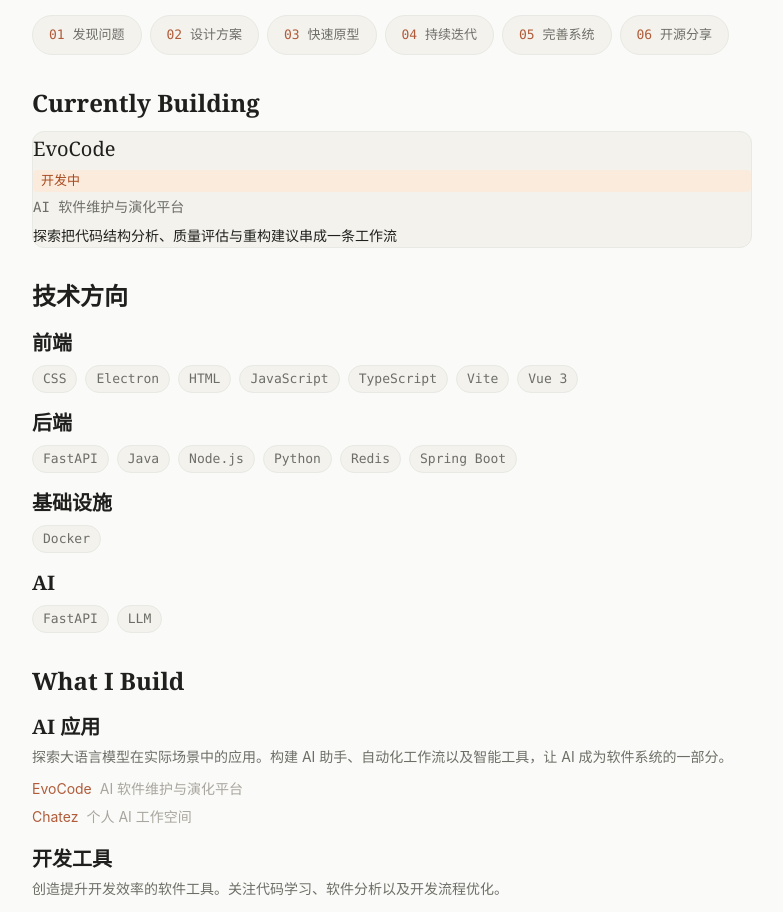
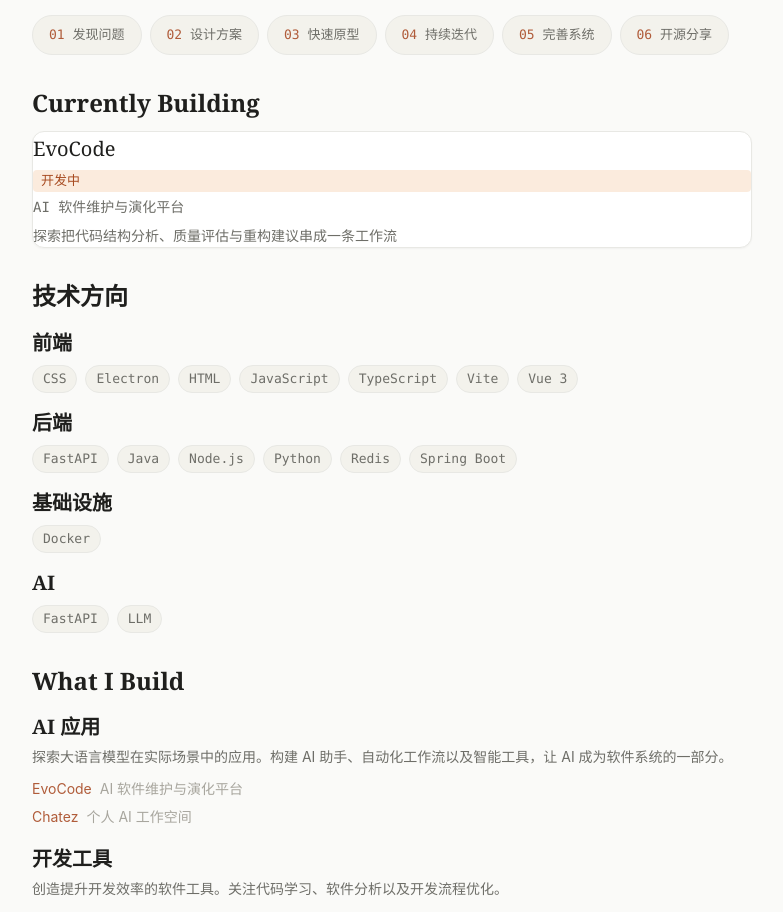
Before and after one commit to anyuer678/yuer.dev, a Vue app: page /about in a window 1280 px wide. Shown: the part 1080-1992 px from the top of the page, without its empty margins (160-943 px from the left). Built offline with nearby package versions, Linux system fonts and the light colour scheme.

Commit message:
﻿style(about): Currently Building 卡片白底化
about__focus 背景 surface-muted→surface（与首页焦点卡/项目卡画风统一），加 shadow-card 与 hover 位移；goal 降为次级色

```diff
--- a/src/pages/About.vue
+++ b/src/pages/About.vue
@@ -354,14 +354,16 @@
   display: grid;
   gap: var(--space-1);
   padding: var(--space-5);
-  background: var(--color-surface-muted);
+  background: var(--color-surface);
   border: var(--border-default);
   border-radius: var(--radius-lg);
   max-width: var(--container-narrow);
-  transition: box-shadow var(--dur-fast) var(--ease-standard);
+  box-shadow: var(--shadow-card);
+  transition: box-shadow var(--dur-fast) var(--ease-standard), transform var(--dur-fast) var(--ease-standard);
 }
 .about__focus:hover {
   box-shadow: var(--shadow-card-hover);
+  transform: translateY(-2px);
 }
 .about__focus-title {
   font-family: var(--font-display);
@@ -378,7 +380,7 @@
 }
 .about__focus-goal {
   font-size: var(--text-small);
-  color: var(--color-text);
+  color: var(--color-text-secondary);
 }
 .about__tech {
   display: flex;
```
